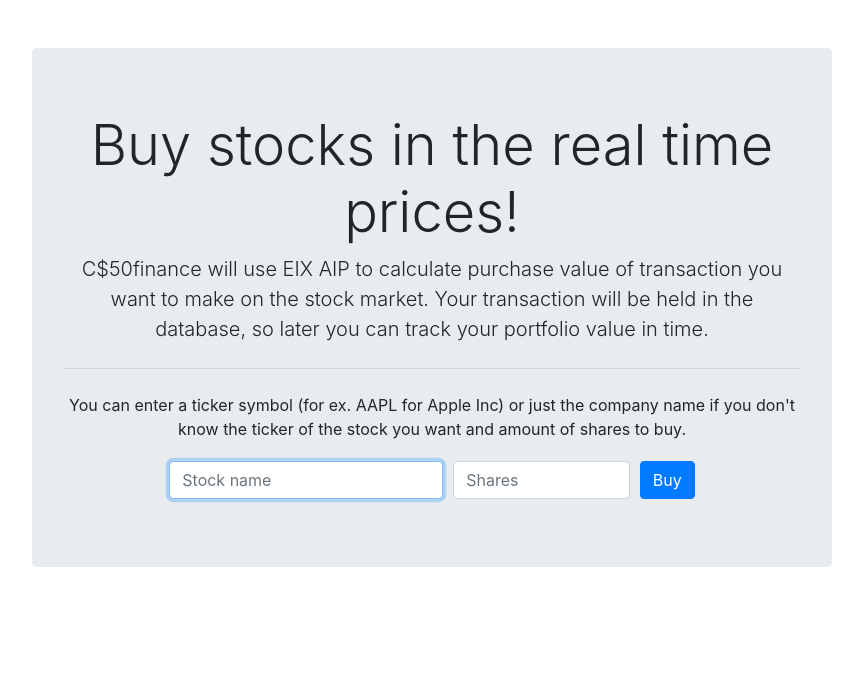
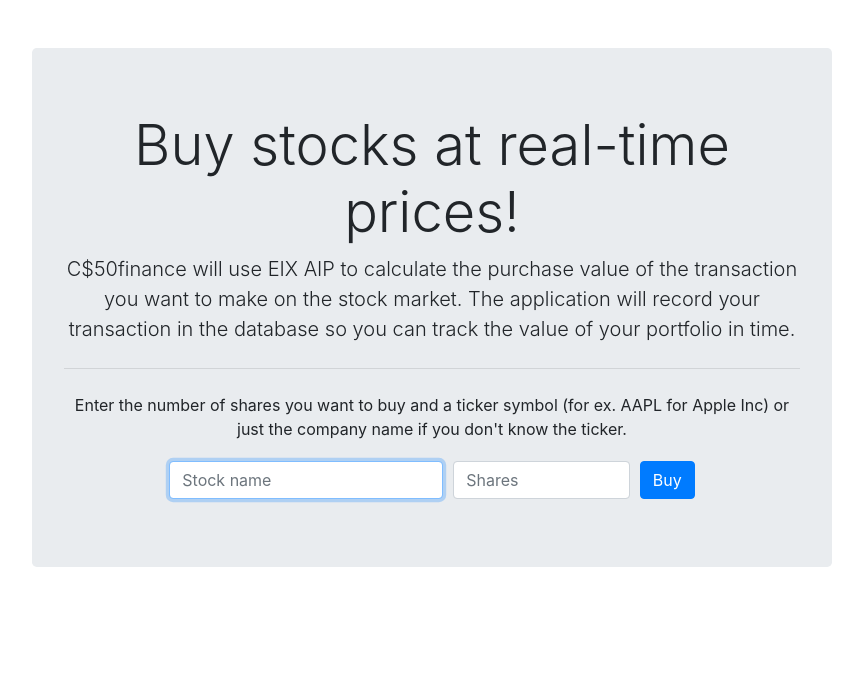
Before and after one commit to mgxmajewski/cs50_finance, a Flask app: page /buy in a window 1280 px wide. Shown: the part 76-757 px from the top of the page, without its empty margins (208-1071 px from the left). Run offline with Flask 2, Linux system fonts and the light colour scheme; a user stored in the database is signed in; some libraries are stand-ins or nearby versions.

Commit message:
Edit copy in jumbotrons.

```diff
--- a/templates/buy.html
+++ b/templates/buy.html
@@ -6,13 +6,15 @@
 
 {% block main %}
     <div class="jumbotron">
-        <h1 class="display-4">Buy stocks in the real time prices!</h1>
-        <p class="lead">C$50finance will use EIX AIP to calculate purchase value of transaction you want to make on the
-            stock market. Your transaction will be held in the database, so later you can track your portfolio value in
-            time.</p>
+        <h1 class="display-4">Buy stocks at real-time prices!</h1>
+        <p class="lead">
+            C$50finance will use EIX AIP to calculate the purchase value of the transaction you want to make on the
+            stock market. The application will record your transaction in the database so you can track the value of
+            your portfolio in time.
+        </p>
         <hr class="my-4">
-        <p>You can enter a ticker symbol (for ex. AAPL for Apple Inc) or just the company name if you don't know the
-            ticker of the stock you want and amount of shares to buy.</p>
+        <p>Enter the number of shares you want to buy and a ticker symbol (for ex. AAPL for Apple Inc) or just the company name if you don't know the ticker.
+        </p>
         <form id="stock form" novalidate action="/buy" method="post">
             <div class="form-row align-items-center justify-content-center">
                 <div class="col-auto my-1">
--- a/templates/quote.html
+++ b/templates/quote.html
@@ -11,7 +11,7 @@
             use of Talend Studio - ETL software). You can look up for stocks fast. After you choose the stock you
             are interested in after you click the "Quote" button the most current price will be fetched for you.</p>
         <hr class="my-4">
-        <p>You can enter a ticker symbol (for ex. AAPL for Apple Inc) or just the company name if you don't know the
+        <p>Enter a ticker symbol (for ex. AAPL for Apple Inc) or just the company name if you don't know the
             ticker.</p>
         <form id="stock form" action="/quote" method="post">
             <div class="form-row align-items-center justify-content-center">
```
